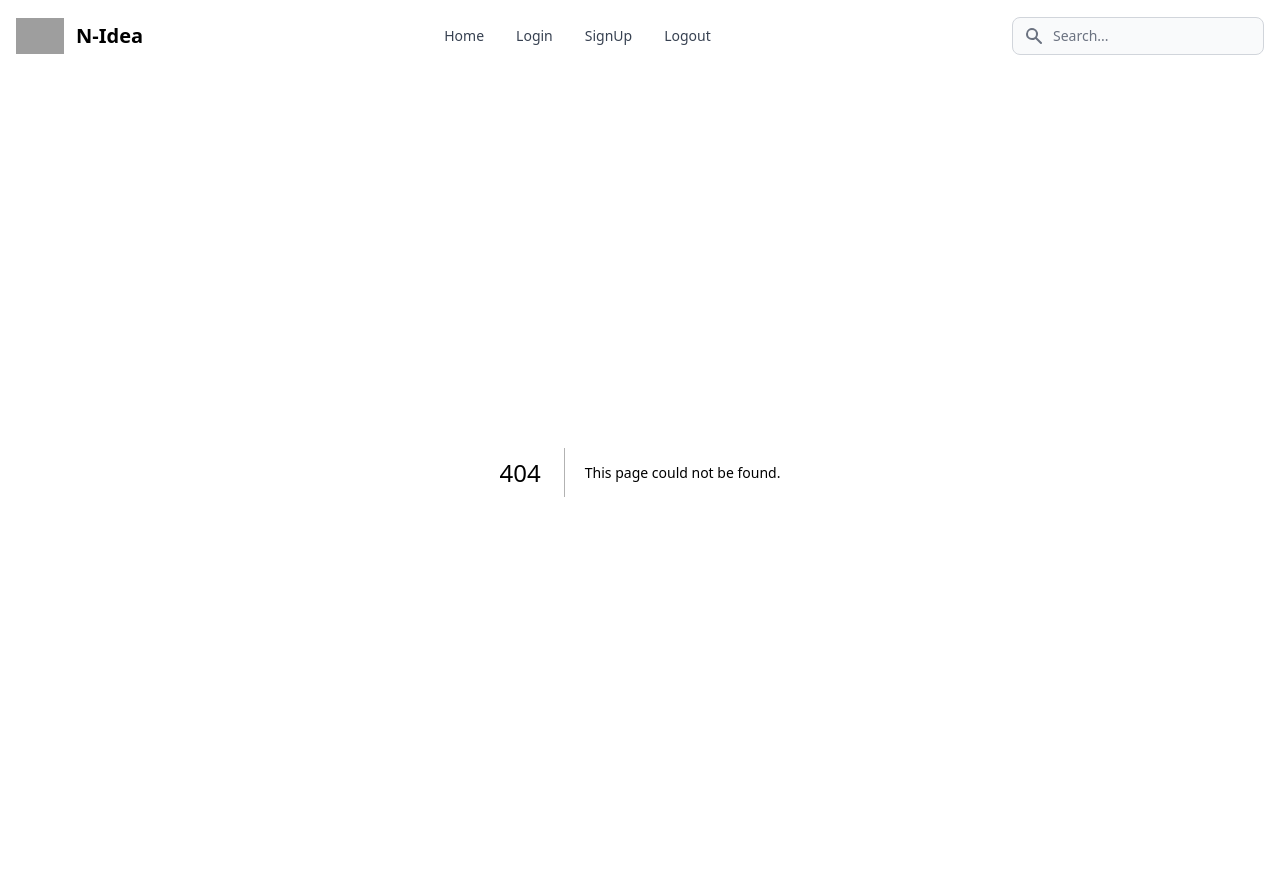
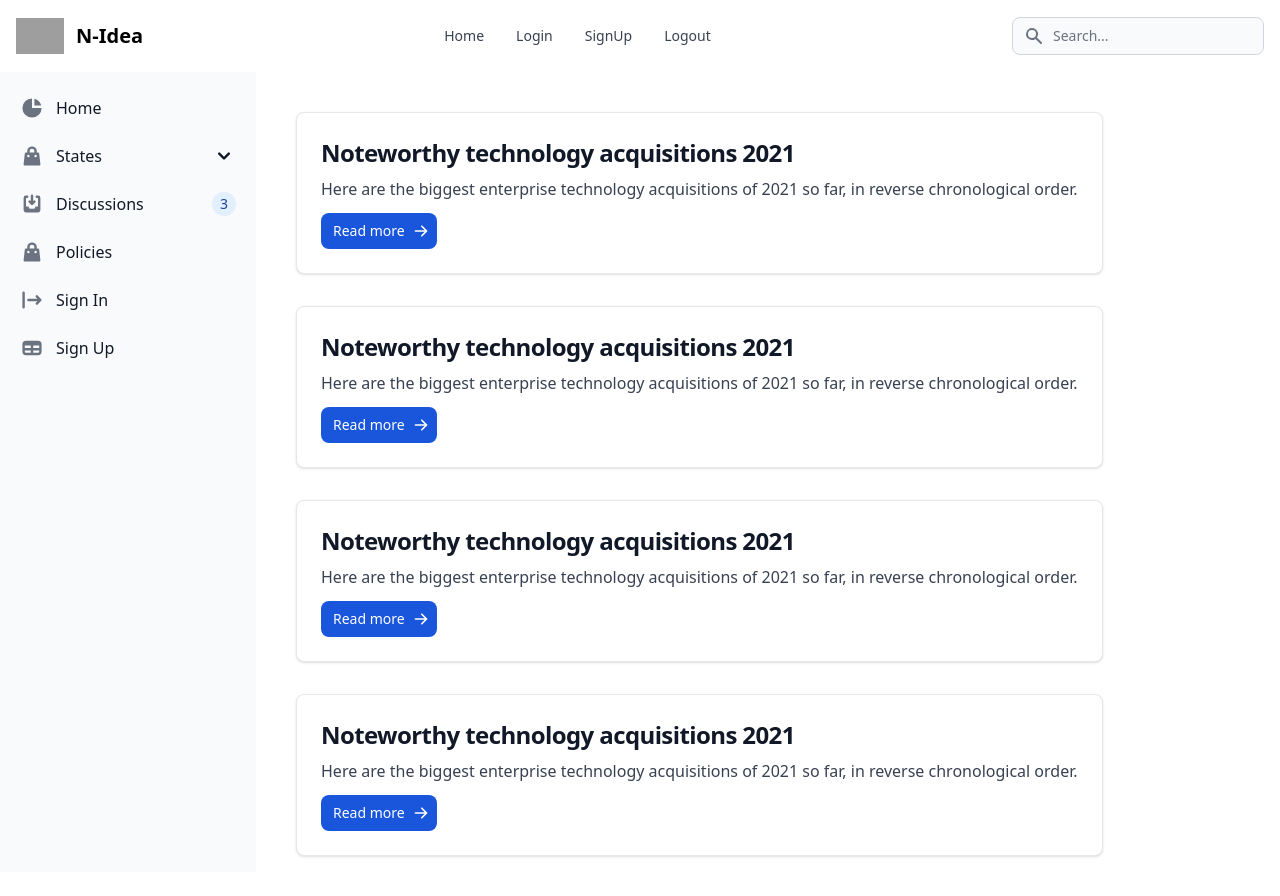
Before and after one commit to GeetanshuGarg39/TRINIT-_N-Idea_DEV, a Next.js app in the folder my-project/: page /policies in a window 1280 px wide. Before the commit this address had no page. Before the commit the page ends 872 px from the top, so only its background shows below. Built offline with nearby package versions, Linux system fonts and the light colour scheme; grey boxes are pictures that could not be loaded.

Commit message:
Added policies page

```diff
--- a/my-project/components/Sidebar.js
+++ b/my-project/components/Sidebar.js
@@ -47,10 +47,10 @@
                         </li>
 
                         <li>
-                            <a href="#" className="flex items-center p-2 text-base font-normal text-gray-900 rounded-lg dark:text-white hover:bg-gray-100 dark:hover:bg-gray-700">
+                            <Link href="/policies" className="flex items-center p-2 text-base font-normal text-gray-900 rounded-lg dark:text-white hover:bg-gray-100 dark:hover:bg-gray-700">
                                 <svg aria-hidden="true" className="flex-shrink-0 w-6 h-6 text-gray-500 transition duration-75 dark:text-gray-400 group-hover:text-gray-900 dark:group-hover:text-white" fill="currentColor" viewBox="0 0 20 20" xmlns="http://www.w3.org/2000/svg"><path fillRule="evenodd" d="M10 2a4 4 0 00-4 4v1H5a1 1 0 00-.994.89l-1 9A1 1 0 004 18h12a1 1 0 00.994-1.11l-1-9A1 1 0 0015 7h-1V6a4 4 0 00-4-4zm2 5V6a2 2 0 10-4 0v1h4zm-6 3a1 1 0 112 0 1 1 0 01-2 0zm7-1a1 1 0 100 2 1 1 0 000-2z" clipRule="evenodd"></path></svg>
                                 <span className="flex-1 ml-3 whitespace-nowrap">Policies</span>
-                            </a>
+                            </Link>
                         </li>
                         <li>
                             <Link href="/login" className="flex items-center p-2 text-base font-normal text-gray-900 rounded-lg dark:text-white hover:bg-gray-100 dark:hover:bg-gray-700">
--- /dev/null
+++ b/my-project/src/pages/policies.js
@@ -0,0 +1,55 @@
+import Sidebar from "components/Sidebar"
+
+const policies = () => {
+  return (
+    <>
+    <Sidebar/>
+    <div className = "flex flex-wrap max-w-4xl p-6 h-scereen sm:ml-64">
+    <div class="max-w-600 m-4 p-6 bg-white border border-gray-200 rounded-lg shadow dark:bg-gray-800 dark:border-gray-700">
+        <a href="#">
+            <h5 class="mb-2 text-2xl font-bold tracking-tight text-gray-900 dark:text-white">Noteworthy technology acquisitions 2021</h5>
+        </a>
+        <p class="mb-3 font-normal text-gray-700 dark:text-gray-400">Here are the biggest enterprise technology acquisitions of 2021 so far, in reverse chronological order.</p>
+        <a href="#" class="inline-flex items-center px-3 py-2 text-sm font-medium text-center text-white bg-blue-700 rounded-lg hover:bg-blue-800 focus:ring-4 focus:outline-none focus:ring-blue-300 dark:bg-blue-600 dark:hover:bg-blue-700 dark:focus:ring-blue-800">
+            Read more
+            <svg aria-hidden="true" class="w-4 h-4 ml-2 -mr-1" fill="currentColor" viewBox="0 0 20 20" xmlns="http://www.w3.org/2000/svg"><path fill-rule="evenodd" d="M10.293 3.293a1 1 0 011.414 0l6 6a1 1 0 010 1.414l-6 6a1 1 0 01-1.414-1.414L14.586 11H3a1 1 0 110-2h11.586l-4.293-4.293a1 1 0 010-1.414z" clip-rule="evenodd"></path></svg>
+        </a>
+    </div>
+    <div class=" max-w-600 m-4 p-6 bg-white border border-gray-200 rounded-lg shadow dark:bg-gray-800 dark:border-gray-700">
+        <a href="#">
+            <h5 class="mb-2 text-2xl font-bold tracking-tight text-gray-900 dark:text-white">Noteworthy technology acquisitions 2021</h5>
+        </a>
+        <p class="mb-3 font-normal text-gray-700 dark:text-gray-400">Here are the biggest enterprise technology acquisitions of 2021 so far, in reverse chronological order.</p>
+        <a href="#" class="inline-flex items-center px-3 py-2 text-sm font-medium text-center text-white bg-blue-700 rounded-lg hover:bg-blue-800 focus:ring-4 focus:outline-none focus:ring-blue-300 dark:bg-blue-600 dark:hover:bg-blue-700 dark:focus:ring-blue-800">
+            Read more
+            <svg aria-hidden="true" class="w-4 h-4 ml-2 -mr-1" fill="currentColor" viewBox="0 0 20 20" xmlns="http://www.w3.org/2000/svg"><path fill-rule="evenodd" d="M10.293 3.293a1 1 0 011.414 0l6 6a1 1 0 010 1.414l-6 6a1 1 0 01-1.414-1.414L14.586 11H3a1 1 0 110-2h11.586l-4.293-4.293a1 1 0 010-1.414z" clip-rule="evenodd"></path></svg>
+        </a>
+    </div>
+    <div class=" max-w-600 m-4 p-6 bg-white border border-gray-200 rounded-lg shadow dark:bg-gray-800 dark:border-gray-700">
+        <a href="#">
+            <h5 class="mb-2 text-2xl font-bold tracking-tight text-gray-900 dark:text-white">Noteworthy technology acquisitions 2021</h5>
+        </a>
+        <p class="mb-3 font-normal text-gray-700 dark:text-gray-400">Here are the biggest enterprise technology acquisitions of 2021 so far, in reverse chronological order.</p>
+        <a href="#" class="inline-flex items-center px-3 py-2 text-sm font-medium text-center text-white bg-blue-700 rounded-lg hover:bg-blue-800 focus:ring-4 focus:outline-none focus:ring-blue-300 dark:bg-blue-600 dark:hover:bg-blue-700 dark:focus:ring-blue-800">
+            Read more
+            <svg aria-hidden="true" class="w-4 h-4 ml-2 -mr-1" fill="currentColor" viewBox="0 0 20 20" xmlns="http://www.w3.org/2000/svg"><path fill-rule="evenodd" d="M10.293 3.293a1 1 0 011.414 0l6 6a1 1 0 010 1.414l-6 6a1 1 0 01-1.414-1.414L14.586 11H3a1 1 0 110-2h11.586l-4.293-4.293a1 1 0 010-1.414z" clip-rule="evenodd"></path></svg>
+        </a>
+    </div>
+    <div class="  max-w-600 m-4 p-6 bg-white border border-gray-200 rounded-lg shadow dark:bg-gray-800 dark:border-gray-700">
+        <a href="#">
+            <h5 class="mb-2 text-2xl font-bold tracking-tight text-gray-900 dark:text-white">Noteworthy technology acquisitions 2021</h5>
+        </a>
+        <p class="mb-3 font-normal text-gray-700 dark:text-gray-400">Here are the biggest enterprise technology acquisitions of 2021 so far, in reverse chronological order.</p>
+        <a href="#" class="inline-flex items-center px-3 py-2 text-sm font-medium text-center text-white bg-blue-700 rounded-lg hover:bg-blue-800 focus:ring-4 focus:outline-none focus:ring-blue-300 dark:bg-blue-600 dark:hover:bg-blue-700 dark:focus:ring-blue-800">
+            Read more
+            <svg aria-hidden="true" class="w-4 h-4 ml-2 -mr-1" fill="currentColor" viewBox="0 0 20 20" xmlns="http://www.w3.org/2000/svg"><path fill-rule="evenodd" d="M10.293 3.293a1 1 0 011.414 0l6 6a1 1 0 010 1.414l-6 6a1 1 0 01-1.414-1.414L14.586 11H3a1 1 0 110-2h11.586l-4.293-4.293a1 1 0 010-1.414z" clip-rule="evenodd"></path></svg>
+        </a>
+    </div>
+
+    </div>
+
+    </>
+  )
+}
+
+export default policies
```
